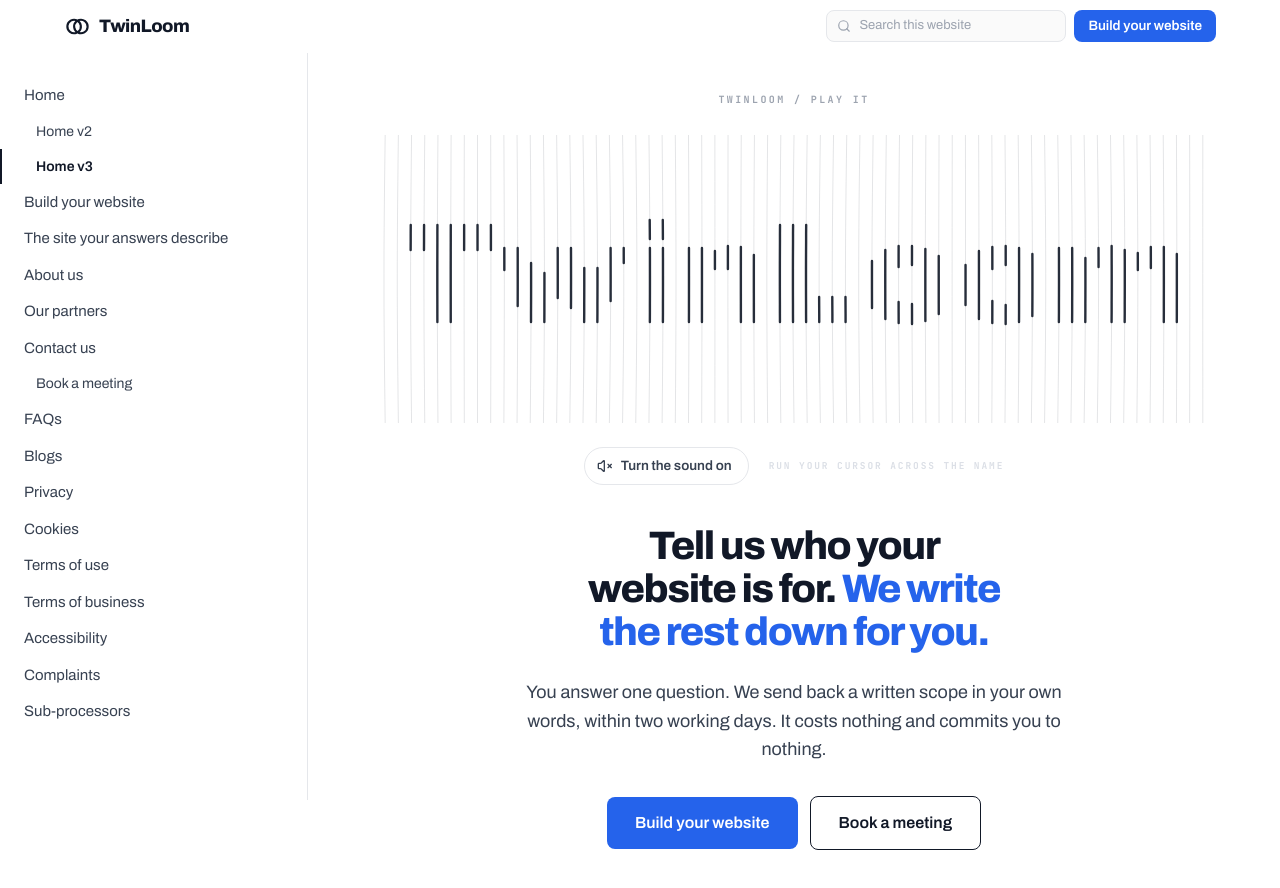
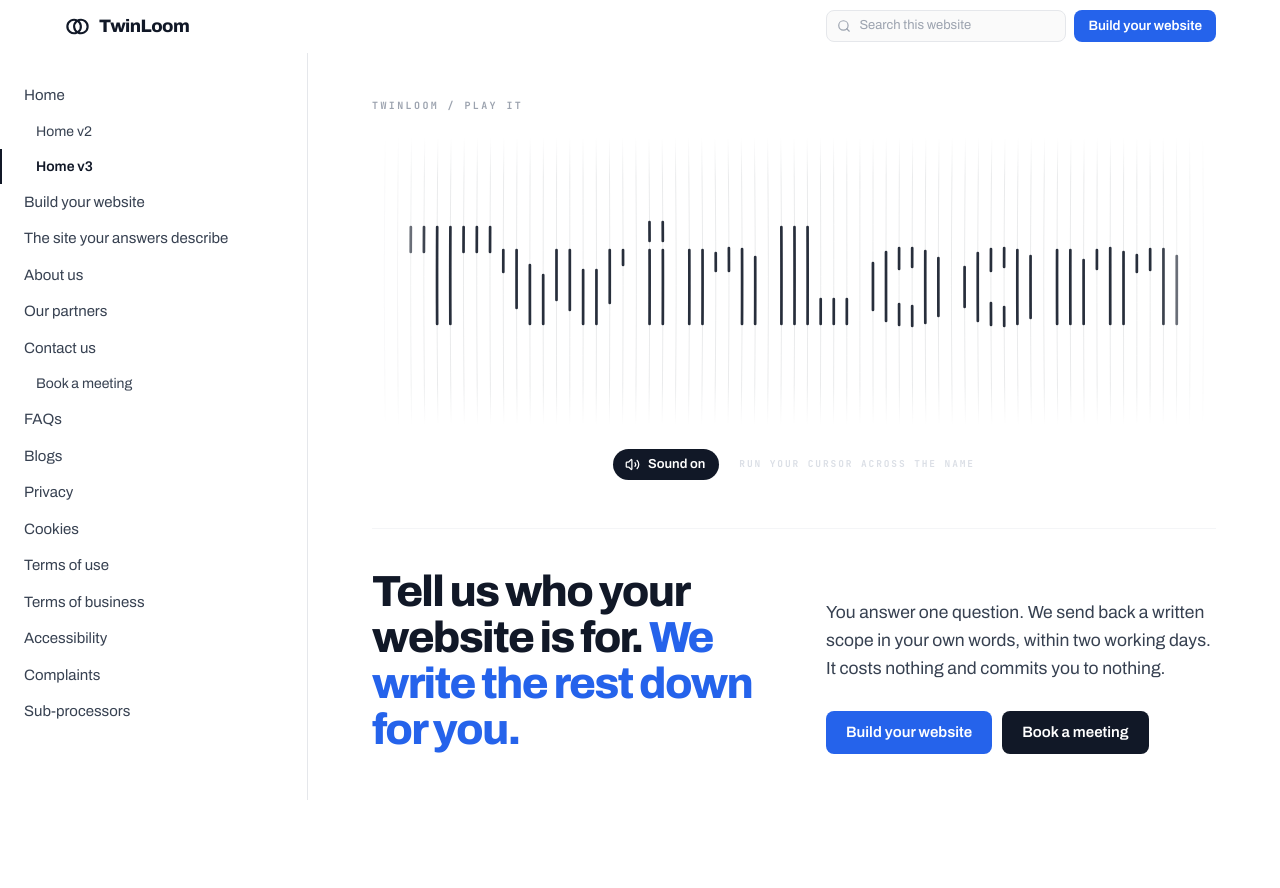
Before and after one commit to ayodhbhojithh/twinloom, a Next.js app: page /home-v3 in a window 1280 px wide. After the commit the page ends 800 px from the top, so only its background shows below. Built offline with nearby package versions, Linux system fonts and the light colour scheme.

Commit message:
Enhance Home v3 layout with a two-column design for improved readability and visual flow. Update LoomStrings component to refine curve rendering and introduce gradient fades for depth. Adjust text styles and spacing for better user engagement and clarity.

```diff
--- a/app/home-v3/page.tsx
+++ b/app/home-v3/page.tsx
@@ -25,9 +25,14 @@ export const metadata: Metadata = {
  * otherwise and because a page that makes a noise at you unbidden has already
  * lost the argument.
  *
+ * Below the loom the page turns into two columns rather than one centred stack.
+ * A stack put the claim, the standfirst and the actions in a narrow ribbon down
+ * the middle with the width unused on both sides; facing them off against each
+ * other fills it and gives the eye a left edge to come back to.
+ *
  * The threads carry no meaning a reader could miss. Everything the page says is
- * said in text above and below them, and the loom is labelled for what it is, so
- * somebody who cannot see it or hear it loses a pleasure and not a word.
+ * said in text, and the loom is labelled for what it is, so somebody who cannot
+ * see it or hear it loses a pleasure and not a word.
  */
 export default function HomeV3Page() {
   const at = SITE.tagline.indexOf(". ");
@@ -36,48 +41,46 @@ export default function HomeV3Page() {
 
   return (
     <section className="page-frame flex min-h-[var(--stage)] flex-col justify-center overflow-clip py-10">
-      <div className="mx-auto w-full max-w-[68rem]">
-        <p className="rise text-center font-mono text-[10px] font-bold tracking-[0.24em] text-label uppercase">
+      <div className="mx-auto w-full max-w-wide">
+        <p className="rise font-mono text-[10px] font-bold tracking-[0.24em] text-label uppercase">
           {SITE.name} / play it
         </p>
 
         <h1 className="sr-only">{SITE.name}</h1>
 
-        <LoomStrings word={SITE.name} className="mt-7" />
+        <LoomStrings word={SITE.name} className="mt-6" />
 
+        <div className="mt-12 grid gap-x-16 gap-y-8 border-t border-hair pt-10 lg:grid-cols-2 lg:items-end">
           <p
             style={{ "--in": "90ms" } as React.CSSProperties}
-          className="rise mx-auto mt-10 max-w-[22ch] text-center text-[clamp(26px,3.1vw,42px)] leading-[1.08] font-extrabold tracking-[-0.038em] text-balance text-ink"
+            className="rise max-w-[17ch] text-[clamp(28px,3.4vw,50px)] leading-[1.06] font-extrabold tracking-[-0.04em] text-ink"
           >
             {claim}
             {promise ? <span className="text-active"> {promise}</span> : null}
           </p>
 
-        <p
-          style={{ "--in": "260ms" } as React.CSSProperties}
-          className="rise mx-auto mt-6 max-w-[52ch] text-center text-[16.5px] leading-[1.6] text-body sm:text-[18px]"
-        >
+          <div style={{ "--in": "220ms" } as React.CSSProperties} className="rise">
+            <p className="max-w-[52ch] text-[16.5px] leading-[1.6] text-body sm:text-[17.5px]">
               {SITE.description}
             </p>
 
-        <div
-          style={{ "--in": "360ms" } as React.CSSProperties}
-          className="rise mt-8 flex flex-wrap items-center justify-center gap-3"
-        >
+            <div className="mt-7 flex flex-wrap items-center gap-2.5">
               <Link
                 href={ROUTES.build}
-            className="inline-flex items-center rounded-field bg-active px-7 py-[14px] text-[16px] font-semibold text-white transition-[opacity,transform] hover:opacity-90 active:translate-y-px"
+                className="inline-flex items-center rounded-field bg-active px-5 py-2.5 text-[15px] font-semibold text-white transition-[opacity,transform] hover:opacity-90 active:translate-y-px"
               >
                 Build your website
               </Link>
               <Link
                 href={ROUTES.book}
-            className="inline-flex items-center rounded-field border border-ink bg-field px-7 py-[14px] text-[16px] font-semibold text-ink transition-[color,background-color,transform] hover:bg-ink hover:text-white active:translate-y-px"
+                className="inline-flex items-center rounded-field bg-ink px-5 py-2.5 text-[15px] font-semibold text-white transition-[opacity,transform] hover:opacity-85 active:translate-y-px"
               >
                 Book a meeting
               </Link>
             </div>
           </div>
+        </div>
+      </div>
     </section>
   );
 }
--- a/components/home/loom-strings.tsx
+++ b/components/home/loom-strings.tsx
@@ -1,6 +1,6 @@
 "use client";
 
-import { useEffect, useRef, useState } from "react";
+import { useCallback, useEffect, useRef, useState } from "react";
 import { Volume2, VolumeX } from "lucide-react";
 
 import { cn } from "@/lib/utils";
@@ -20,21 +20,30 @@ import { cn } from "@/lib/utils";
 
    The notes are synthesised, not loaded. A plucked string is an oscillator, a
    falling filter and a decay envelope, which the Web Audio API has had all along
-   and which costs no download at all. Sound never starts on its own: browsers
-   rightly refuse, and a page that makes a noise at you unbidden has already lost
-   the argument.
+   and which costs no download at all.
+
+   Sound is on from the start, but no browser will let a page make a noise before
+   somebody has touched it, so the audio is unlocked by the first click, tap or
+   key anywhere on the document rather than by a button that has to be found and
+   pressed. Until that happens the threads still pluck, silently, and the caption
+   says why. The mute is still there for anyone who wants it.
 --------------------------------------------------------------------------- */
 
 /** Threads per hundred pixels. Close enough that letters read, far enough to see through. */
 const DENSITY = 7.5;
 
 /** Points down a thread. Enough for the curve to look drawn rather than folded. */
-const STEPS = 26;
+const STEPS = 34;
 
-/** The bow of a plucked string: still at the ends, furthest in the middle. */
-const PROFILE = Float32Array.from({ length: STEPS }, (_unused, at) =>
-  Math.sin((at / (STEPS - 1)) * Math.PI),
-);
+/**
+ * The bow of a plucked string: still at the ends, furthest in the middle.
+ *
+ * Computed rather than read from a table. A lookup meant rounding each point to
+ * the nearest of twenty-six, which put a visible facet in every curve where two
+ * samples landed on the same entry. A few thousand sines a frame is nothing, and
+ * the difference between a faceted curve and a smooth one is the whole effect.
+ */
+const bow = (t: number) => Math.sin(t * Math.PI);
 
 /**
  * A minor pentatonic, low to high, left to right.
@@ -82,20 +91,17 @@ export function LoomStrings({
   const frame = useRef<HTMLDivElement>(null);
   const surface = useRef<HTMLCanvasElement>(null);
 
-  const [sound, setSound] = useState(false);
+  const [sound, setSound] = useState(true);
+  /* Whether the browser has actually let the audio start. */
+  const [ready, setReady] = useState(false);
   const [touched, setTouched] = useState(false);
 
   /* Read by the animation loop, which is outside React and must not close over
      a stale value. */
-  const wantSound = useRef(false);
+  const wantSound = useRef(true);
   const audio = useRef<{ ctx: AudioContext; master: GainNode } | null>(null);
 
-  useEffect(() => {
-    wantSound.current = sound;
-    if (!sound) return;
-
-    /* Built on the click that asked for it, which is the only moment a browser
-       will allow it. */
+  const ensure = useCallback(() => {
     if (!audio.current) {
       const Ctor =
         window.AudioContext ??
@@ -126,8 +132,29 @@ export function LoomStrings({
       audio.current = { ctx, master };
     }
 
-    void audio.current?.ctx.resume();
-  }, [sound]);
+    const kit = audio.current;
+    if (!kit) return;
+
+    void kit.ctx.resume().then(() => setReady(kit.ctx.state === "running"));
+  }, []);
+
+  /* The first real gesture anywhere is what a browser counts as permission, so
+     that is what opens the audio. Resuming an already running context is free,
+     which is why this does not bother unhooking itself. */
+  useEffect(() => {
+    const unlock = () => ensure();
+    window.addEventListener("pointerdown", unlock);
+    window.addEventListener("keydown", unlock);
+    return () => {
+      window.removeEventListener("pointerdown", unlock);
+      window.removeEventListener("keydown", unlock);
+    };
+  }, [ensure]);
+
+  useEffect(() => {
+    wantSound.current = sound;
+    if (sound) ensure();
+  }, [sound, ensure]);
 
   useEffect(
     () => () => {
@@ -156,6 +183,10 @@ export function LoomStrings({
     let lastAt = -1;
     let alive = true;
     let rebuilding: number | undefined;
+
+    /* The fade, built once per resize rather than once per frame. */
+    let fadeY: CanvasGradient | null = null;
+    let fadeX: CanvasGradient | null = null;
 
     /**
      * Weave the word into the warp.
@@ -311,6 +342,26 @@ export function LoomStrings({
       canvas.style.height = `${height}px`;
       paper.setTransform(ratio, 0, 0, ratio, 0, 0);
       paper.lineCap = "round";
+      paper.lineJoin = "round";
+
+      /* Threads that stop dead at the edge of a box look cut off, and a cut off
+         edge is the one thing that says "canvas". Fading them out lets the warp
+         carry on past the frame, which is what gives it depth.
+
+         Erased with `destination-out` rather than masked in CSS: it works
+         everywhere, it composites once, and the horizontal pass doubles up in
+         the corners, which is a vignette for free. */
+      fadeY = paper.createLinearGradient(0, 0, 0, height);
+      fadeY.addColorStop(0, "rgba(0,0,0,1)");
+      fadeY.addColorStop(0.14, "rgba(0,0,0,0)");
+      fadeY.addColorStop(0.86, "rgba(0,0,0,0)");
+      fadeY.addColorStop(1, "rgba(0,0,0,1)");
+
+      fadeX = paper.createLinearGradient(0, 0, width, 0);
+      fadeX.addColorStop(0, "rgba(0,0,0,0.9)");
+      fadeX.addColorStop(0.07, "rgba(0,0,0,0)");
+      fadeX.addColorStop(0.93, "rgba(0,0,0,0)");
+      fadeX.addColorStop(1, "rgba(0,0,0,0.9)");
 
       /* Re-weaving reads back a whole bitmap, so it waits for the drag to stop.
          Doing it on every resize event turns a window drag into a slideshow. */
@@ -353,7 +404,7 @@ export function LoomStrings({
            and the word shifts like something hanging rather than printed. */
         const idle = still
           ? 0
-          : Math.sin(now * 0.0009 + thread.x * 0.013) * 1.3;
+          : Math.sin(now * 0.00075 + thread.x * 0.011) * 0.9;
 
         const swing = Math.sin(thread.phase) * thread.amp * reach + idle;
         const lit = Math.min(1, thread.amp * 1.7);
@@ -364,20 +415,20 @@ export function LoomStrings({
         for (let step = 0; step < STEPS; step += 1) {
           const t = step / (STEPS - 1);
           const y = bottom * t;
-          const x = thread.x + swing * PROFILE[step];
+          const x = thread.x + swing * bow(height ? y / height : t);
           if (step === 0) paper.moveTo(x, y);
           else paper.lineTo(x, y);
         }
         paper.lineWidth = 1;
         paper.strokeStyle = lit
-          ? `rgba(37, 99, 235, ${0.18 + lit * 0.42})`
-          : "rgba(17, 24, 39, 0.11)";
+          ? `rgba(37, 99, 235, ${0.16 + lit * 0.44})`
+          : "rgba(17, 24, 39, 0.085)";
         paper.stroke();
 
         /* And the stretches that fall inside a letter, firm: the cloth is the
            word. Each run is walked with the same bow, so the letter bends with
            the thread instead of standing still behind it. */
-        paper.lineWidth = 2.4;
+        paper.lineWidth = 2.7;
         paper.strokeStyle = lit
           ? `rgba(37, 99, 235, ${0.62 + lit * 0.38})`
           : "rgba(17, 24, 39, 0.9)";
@@ -390,18 +441,25 @@ export function LoomStrings({
           const end = Math.min(to, bottom);
           paper.beginPath();
 
-          const parts = Math.max(2, Math.round((end - from) / 9));
+          const parts = Math.max(2, Math.round((end - from) / 5));
           for (let step = 0; step <= parts; step += 1) {
             const y = from + ((end - from) * step) / parts;
-            const t = height ? y / height : 0;
-            const bow =
-              swing * PROFILE[Math.min(STEPS - 1, Math.round(t * (STEPS - 1)))];
-            if (step === 0) paper.moveTo(thread.x + bow, y);
-            else paper.lineTo(thread.x + bow, y);
+            const x = thread.x + swing * bow(height ? y / height : 0);
+            if (step === 0) paper.moveTo(x, y);
+            else paper.lineTo(x, y);
           }
 
           paper.stroke();
         }
+      }
+
+      if (fadeY && fadeX) {
+        paper.globalCompositeOperation = "destination-out";
+        paper.fillStyle = fadeY;
+        paper.fillRect(0, 0, width, height);
+        paper.fillStyle = fadeX;
+        paper.fillRect(0, 0, width, height);
+        paper.globalCompositeOperation = "source-over";
       }
     }
 
@@ -492,27 +550,30 @@ export function LoomStrings({
           type="button"
           onClick={() => setSound((was) => !was)}
           aria-pressed={sound}
+          aria-label={sound ? "Mute the loom" : "Unmute the loom"}
           className={cn(
-            "inline-flex cursor-pointer items-center gap-2 rounded-pill border py-2 pr-4 pl-3 text-[13.5px] font-semibold transition-colors",
+            "inline-flex cursor-pointer items-center gap-2 rounded-pill py-1.5 pr-3.5 pl-3 text-[13px] font-semibold transition-colors",
             sound
-              ? "border-active bg-active text-white"
-              : "border-border bg-field text-body hover:border-ink hover:text-ink",
+              ? "bg-ink text-white hover:opacity-85"
+              : "bg-well text-quiet hover:text-ink",
           )}
         >
           {sound ? (
-            <Volume2 aria-hidden className="size-4" />
+            <Volume2 aria-hidden className="size-[15px]" />
           ) : (
-            <VolumeX aria-hidden className="size-4" />
+            <VolumeX aria-hidden className="size-[15px]" />
           )}
-          {sound ? "Sound on" : "Turn the sound on"}
+          {sound ? "Sound on" : "Muted"}
         </button>
 
         <p className="font-mono text-[9.5px] font-bold tracking-[0.2em] text-planned uppercase">
-          {touched
-            ? sound
-              ? "Every note agrees with every other one"
-              : "Now turn the sound on"
-            : "Run your cursor across the name"}
+          {!sound
+            ? "Unmute to hear it"
+            : ready
+              ? touched
+                ? "Every note agrees with every other one"
+                : "Run your cursor across the name"
+              : "Click anywhere once to let it ring"}
         </p>
       </div>
     </div>
```
Lines whose indentation alone changed are shown as unchanged.
